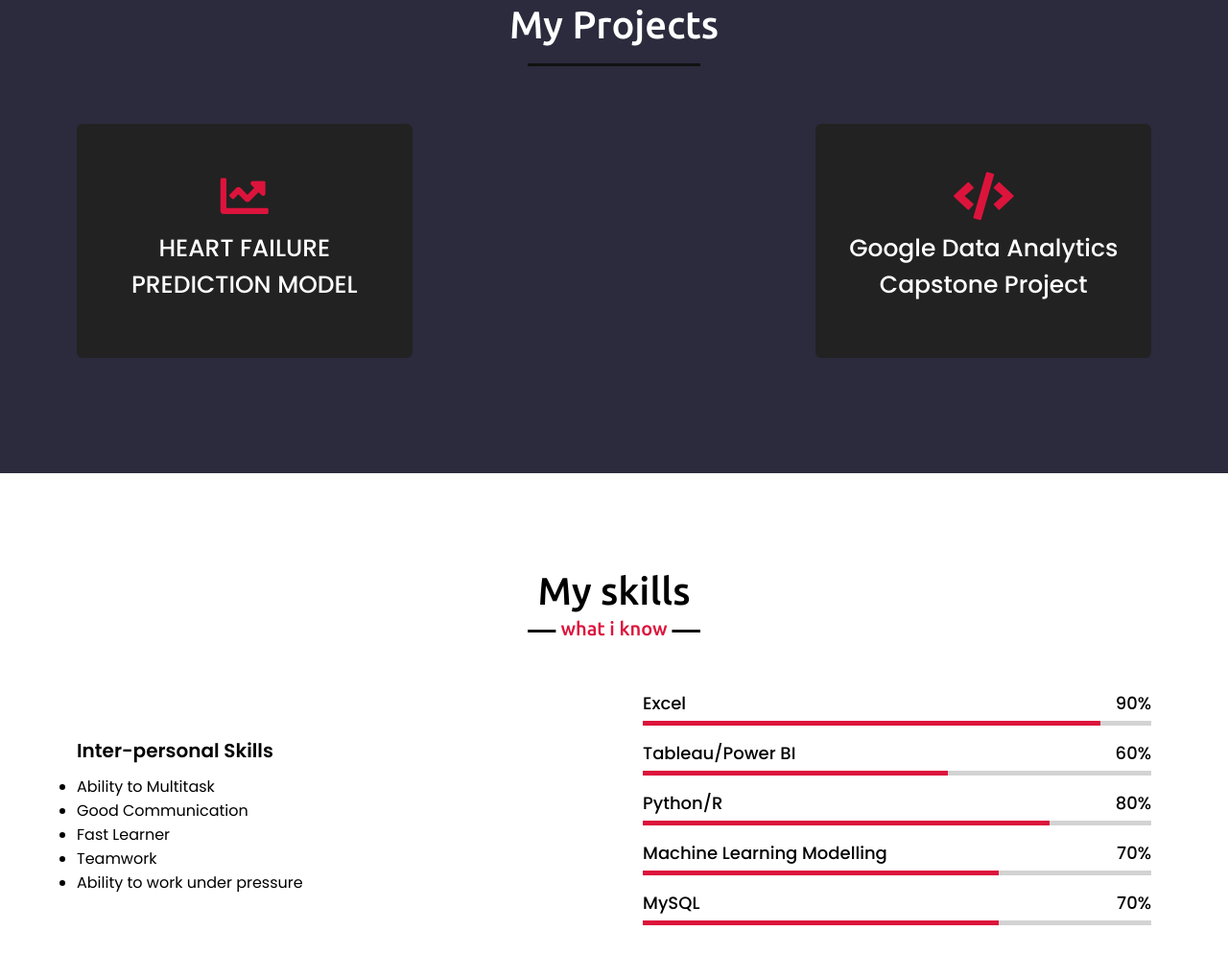
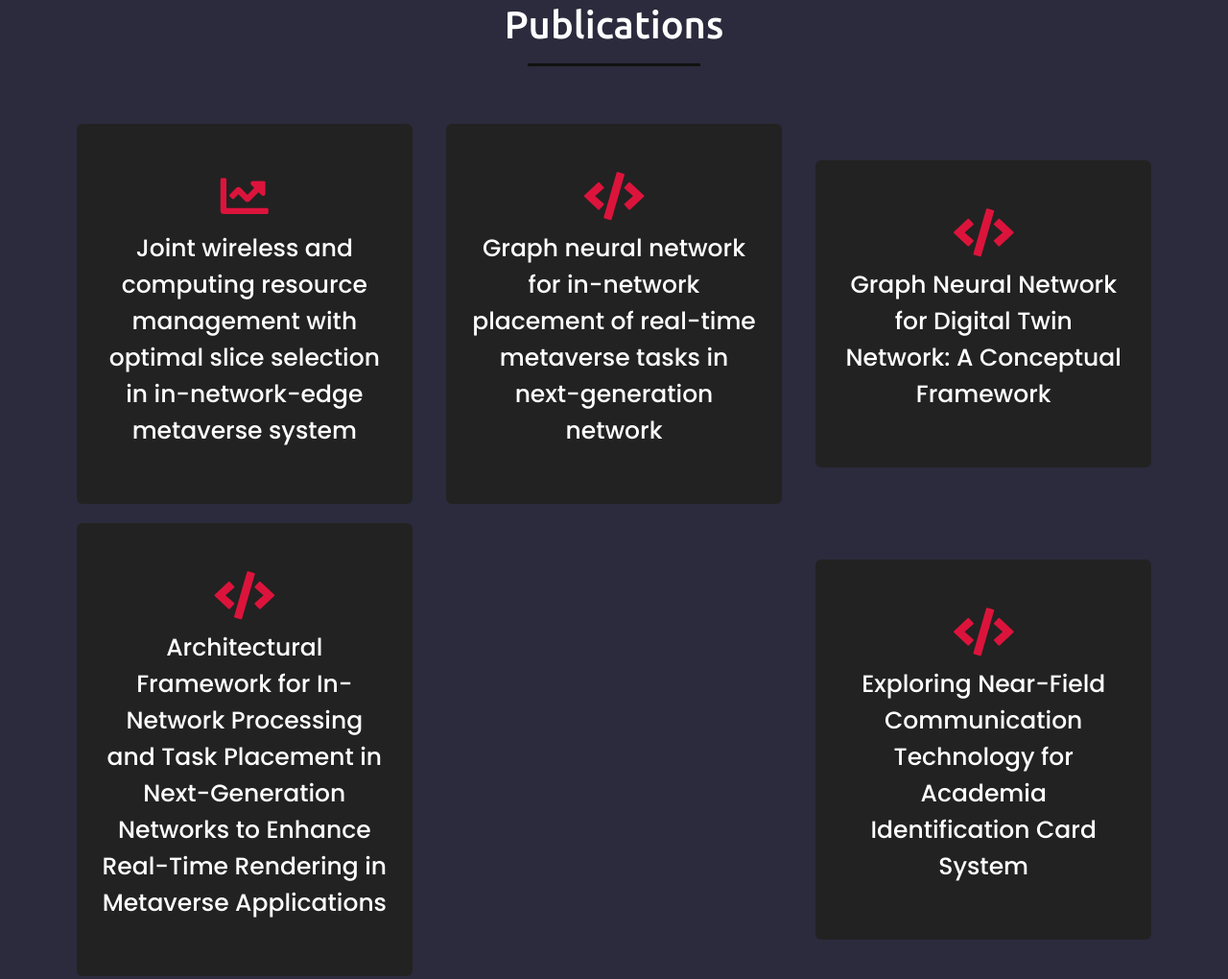
Before and after one commit to faysal-csv/site, a plain HTML site: page index.html in a window 1280 px wide. Shown: the part 1630-2650 px from the top of the page at 96% size. Drawn offline with nearby package versions, Linux system fonts and the light colour scheme.

Commit message:
Update index.html

```diff
--- a/index.html
+++ b/index.html
@@ -68,19 +68,43 @@
     <!-- my projects section start -->
     <section class="services" id="services">
         <div class="max-width">
-            <h2 class="title">My Projects</h2>
+            <h2 class="title">Publications</h2>
             <div class="serv-content">
                 <div class="card">
                     <div class="box">
                         <i class="fas fa-chart-line"></i>
-                        <div class="text"><a href= "https://www.kaggle.com/code/faysalsulaimanrashid/heart-failure-prediction-machine-learning-model">HEART FAILURE PREDICTION MODEL</a></div>
+                        <div class="text"><a href= "https://scholar.google.com/citations?view_op=view_citation&hl=en&user=-hI59ykAAAAJ&sortby=pubdate&citation_for_view=-hI59ykAAAAJ:qjMakFHDy7sC">Joint wireless and computing resource management with optimal slice selection in in-network-edge metaverse system</a></div>
 
                     </div>
                 </div>
                 <div class="card">
                     <div class="box">
                         <i class="fas fa-code"></i>
-                        <div class="text"><a href= "https://www.kaggle.com/code/faysalsulaimanrashid/faysal-s-google-data-analytics-capstone-project?scriptVersionId=105036066">Google Data Analytics Capstone Project</a></div>
+                        <div class="text"><a href= "https://scholar.google.com/citations?view_op=view_citation&hl=en&user=-hI59ykAAAAJ&sortby=pubdate&citation_for_view=-hI59ykAAAAJ:d1gkVwhDpl0C">Graph neural network for in-network placement of real-time metaverse tasks in next-generation network</a></div>
+
+                    </div>
+                </div>
+
+                <div class="card">
+                    <div class="box">
+                        <i class="fas fa-code"></i>
+                        <div class="text"><a href= "https://scholar.google.com/citations?view_op=view_citation&hl=en&user=-hI59ykAAAAJ&sortby=pubdate&citation_for_view=-hI59ykAAAAJ:9yKSN-GCB0IC">Graph Neural Network for Digital Twin Network: A Conceptual Framework</a></div>
+
+                    </div>
+                </div>
+
+                <div class="card">
+                    <div class="box">
+                        <i class="fas fa-code"></i>
+                        <div class="text"><a href= "https://scholar.google.com/citations?view_op=view_citation&hl=en&user=-hI59ykAAAAJ&sortby=pubdate&citation_for_view=-hI59ykAAAAJ:2osOgNQ5qMEC">Architectural Framework for In-Network Processing and Task Placement in Next-Generation Networks to Enhance Real-Time Rendering in Metaverse Applications</a></div>
+
+                    </div>
+                </div>
+
+                <div class="card">
+                    <div class="box">
+                        <i class="fas fa-code"></i>
+                        <div class="text"><a href= "https://scholar.google.com/citations?view_op=view_citation&hl=en&user=-hI59ykAAAAJ&sortby=pubdate&citation_for_view=-hI59ykAAAAJ:u5HHmVD_uO8C">Exploring Near-Field Communication Technology for Academia Identification Card System</a></div>
 
                     </div>
                 </div>
```
